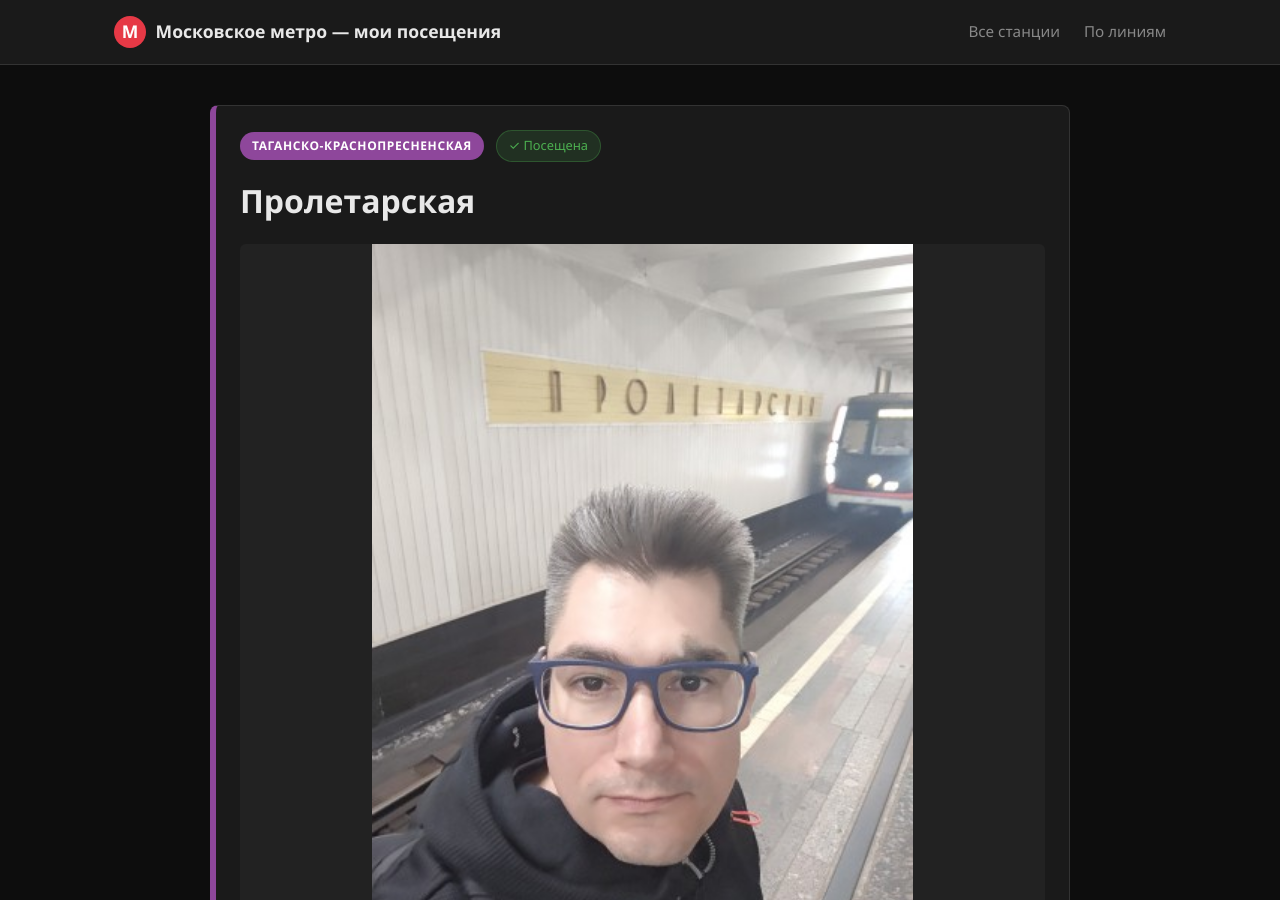
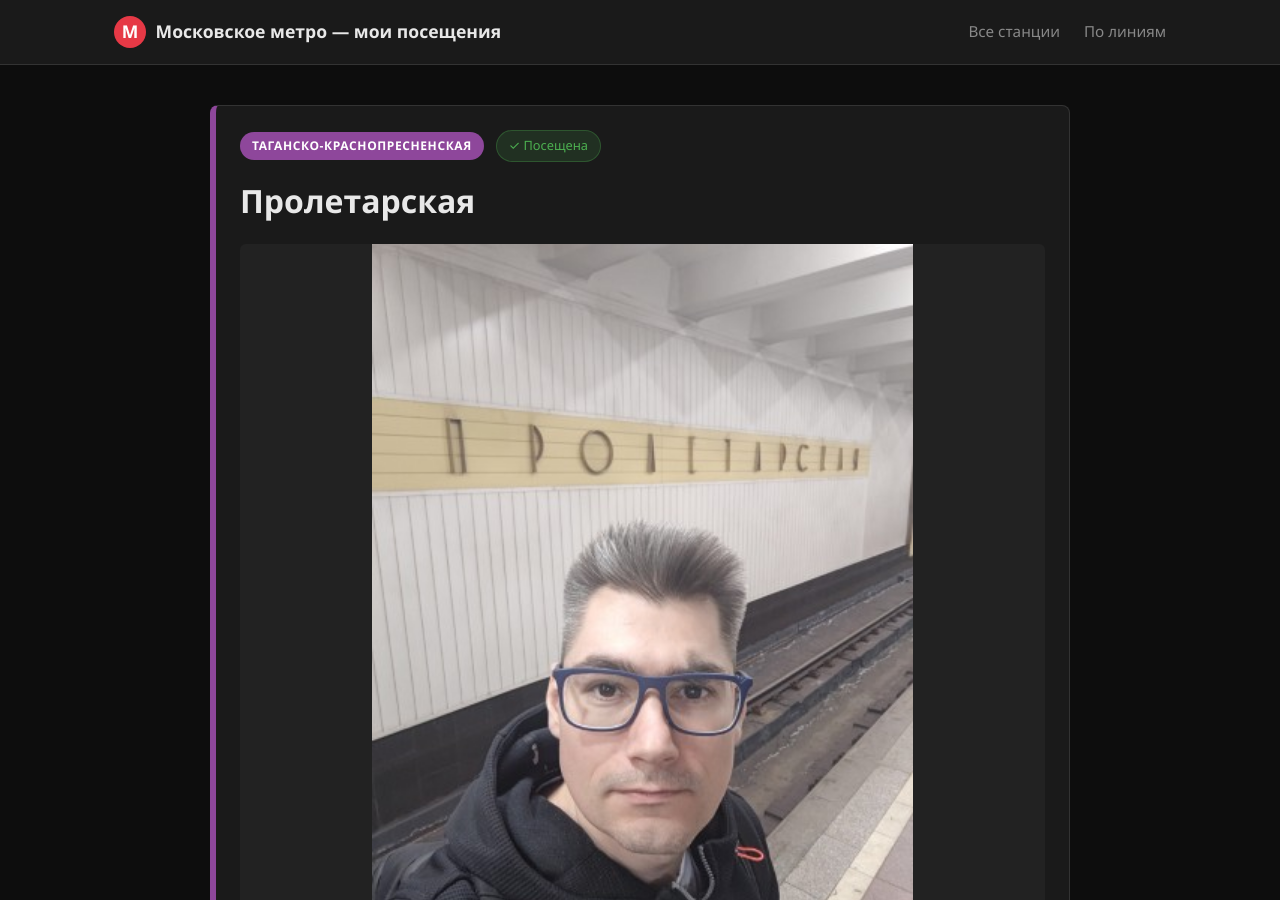
Before and after one commit to ahpooch/Metro, a Jekyll site: the page built from _stations/tagansko-krasnopresnenskaya-proletarskaya.md, in a window 1280 px wide and 900 px high. Built offline with Jekyll 4.4.1, drawn with Linux system fonts in a browser that asks for light colours.

Commit message:
Update tagansko-krasnopresnenskaya-proletarskaya.md

```diff
--- a/_stations/tagansko-krasnopresnenskaya-proletarskaya.md
+++ b/_stations/tagansko-krasnopresnenskaya-proletarskaya.md
@@ -6,6 +6,6 @@ line_name: "Таганско-Краснопресненская"
 line_number: 7
 line_color: "#8e479b"
 
-cover_photo:
+cover_photo: '/assets/photos/tagansko-krasnopresnenskaya-proletarskaya/IMG20260504202408 (Малый).jpg'
 photos: []
 ---
```
